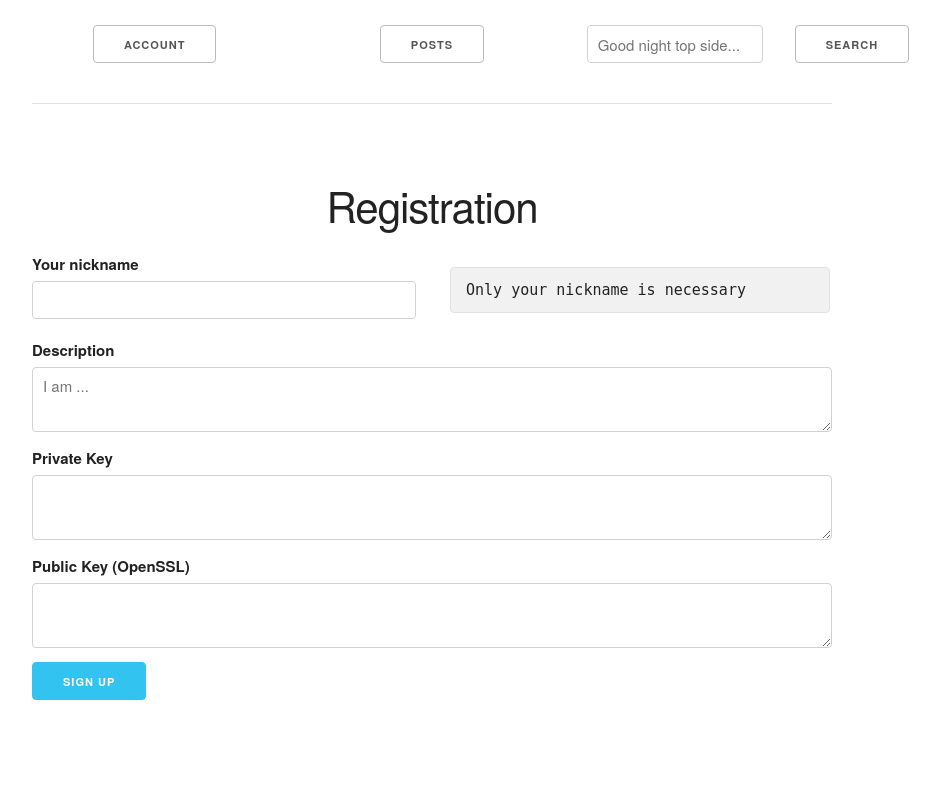
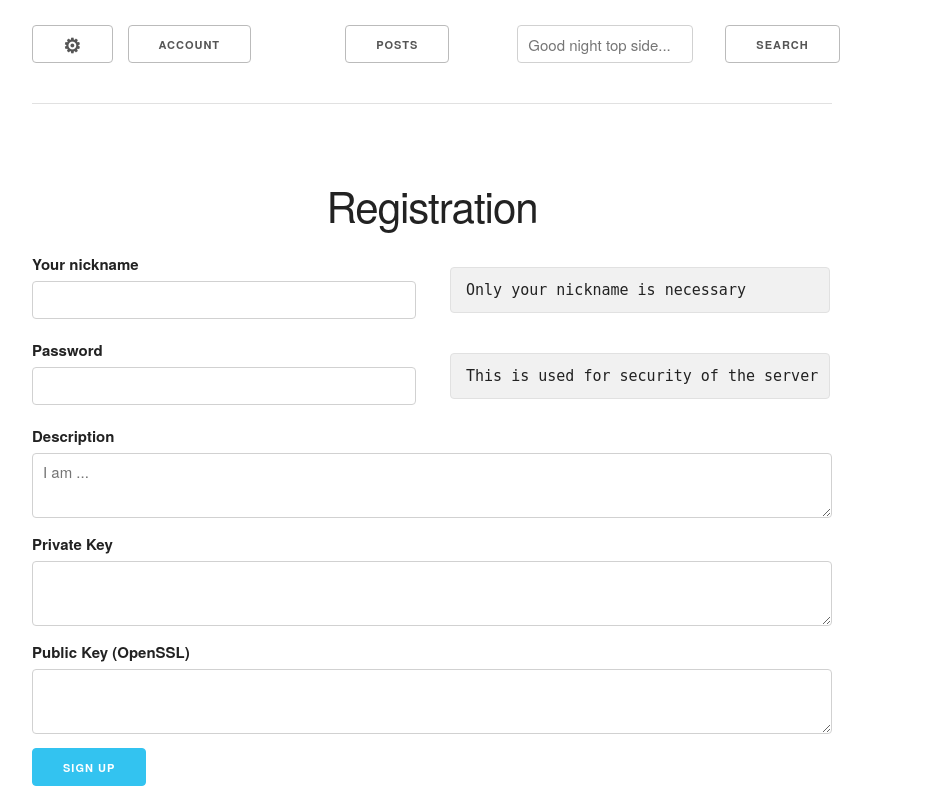
Before and after one commit to Denittka/EqSoc, a Flask app: page / in a window 1280 px wide. Shown: the whole page, without its empty margins (208-1148 px from the left). Before the commit the page ends 700 px from the top, so only its background shows below. Run offline with Flask 2, Linux system fonts and the light colour scheme.

Commit message:
Password and settings

```diff
--- a/config.ini
+++ b/config.ini
@@ -1,11 +1,11 @@
 [SERVER]
-port = 8081
+port = 8080
 address = 127.0.0.1
 
 [FLASK]
-flaskPort = 5001
+flaskport = 5000
 address = 127.0.0.1
 
 [SECURITY]
 secure = True
-password = 1234
+password = pbkdf2:sha256:260000$G72j2jb5ztH0bZe0$4681354fe98aa59536f54ff9ef14f26735e1a58fb4688c9ed2d3f14078df015e
--- a/data/forms.py
+++ b/data/forms.py
@@ -1,5 +1,5 @@
 from flask_wtf import FlaskForm
-from wtforms import StringField, SubmitField, TextAreaField, IntegerField
+from wtforms import StringField, SubmitField, TextAreaField, IntegerField, BooleanField, PasswordField
 from wtforms.validators import DataRequired
 
 
@@ -27,6 +27,7 @@ class RegistrationForm(FlaskForm):
     description = TextAreaField("Description")
     private_key = TextAreaField("Your Private Key")
     public_key = TextAreaField("Your Public Key")
+    new_password = PasswordField("Your Password")
     submit = SubmitField("Sign Up")
 
 
@@ -39,3 +40,9 @@ class AddPeerForm(FlaskForm):
     address = StringField("Peer's Address", validators=[DataRequired()])
     port = IntegerField("Port", validators=[DataRequired()])
     submit = SubmitField("Send")
+
+
+class ChangePasswordForm(FlaskForm):
+    new_password = StringField("New password")
+    turn_on = BooleanField("Turn on security password")
+    submit = SubmitField("Save")
--- a/main.py
+++ b/main.py
@@ -1,4 +1,4 @@
-from data.forms import RegistrationForm, AddPeerForm, SearchForm, NewPostForm, FollowForm, LoginForm
+from data.forms import RegistrationForm, AddPeerForm, SearchForm, NewPostForm, FollowForm, LoginForm, ChangePasswordForm
 from flask_login import LoginManager, current_user, login_required, login_user, logout_user
 from data.db_session import create_session, global_init
 from flask import Flask, redirect, render_template
@@ -6,6 +6,7 @@ from data.__all_models import User, Peer, Post, Follow
 from eqengine import Server, search, ask_for_pubkey, ask_for_users_posts
 from functools import wraps
 from configparser import ConfigParser
+from werkzeug.security import generate_password_hash, check_password_hash
 import atexit
 import rsa
 import argparse
@@ -79,7 +80,7 @@ def login():
     form = LoginForm()
     if form.validate_on_submit():
         password = config_parser["SECURITY"]["password"]
-        if password == form.password.data:
+        if check_password_hash(password, form.password.data):
             login_user(check_user)
             return redirect("/")
         else:
@@ -119,9 +120,58 @@ def register():
         file = open("data/private.pem", "w")
         file.write(form.private_key.data)
         file.close()
+        config_parser = ConfigParser()
+        config_parser.read("config.ini")
+        config_parser["SECURITY"]["password"] = generate_password_hash(form.new_password.data)
+        with open("config.ini", "w") as config:
+            config_parser.write(config)
         login_user(new_user)
         return redirect("/")
     return render_template("register.html", errors=[], form=form, search=search_form)
+
+
+@app.route("/set_password", methods=["GET", "POST"])
+@login_required
+@check
+def set_password():
+    # A page to change security settings for password.
+    search_form = SearchForm()
+    session = create_session()
+    results = __search(session, search_form)
+    if results is not None and len(results) != 0:
+        return render_template("search.html", results=results, search=SearchForm())
+    form = ChangePasswordForm()
+    config_parser = ConfigParser()
+    config_parser.read("config.ini")
+    # form.turn_on.data = True if config_parser["SECURITY"]["secure"] == "True" else False
+    if form.validate_on_submit():
+        config_parser = ConfigParser()
+        config_parser.read("config.ini")
+        print(form.turn_on.data)
+        if check_password_hash(config_parser["SECURITY"]["password"], form.new_password.data) is False and form.new_password.data != "":
+            config_parser["SECURITY"]["password"] = generate_password_hash(form.new_password.data)
+        config_parser["SECURITY"]["secure"] = "True" if form.turn_on.data else "False"
+        with open("config.ini", "w") as config:
+            config_parser.write(config)
+    return render_template("set_password.html", search=search_form, form=form)
+
+
+
+@app.route("/settings")
+@login_required
+@check
+def settings():
+    # A page to set some settings.
+    search_form = SearchForm()
+    session = create_session()
+    results = __search(session, search_form)
+    if results is not None and len(results) != 0:
+        return render_template("search.html", results=results, search=SearchForm())
+    settings = [
+    ("Add peer", "add_peer"),
+    ("Set Password", "set_password")
+    ]
+    return render_template("settings.html", search=search_form, settings=settings)
 
 
 @app.route("/add_peer", methods=["GET", "POST"])
--- a/templates/base.html
+++ b/templates/base.html
@@ -9,10 +9,13 @@
 <header style="margin-top: 1%;">
         <div class="container">
             <div class="row">
-                <div class="four columns" align="middle">
+                <div class="one column" align="middle">
+                    <a href="/settings" class="button" style="font-size: 2rem; font-weight: bold;">⚙</a>
+                </div>
+                <div class="three columns" align="middle">
                     <a href="/user/1" class="button">Account</a>
                 </div>
-                <div class="four columns" align="middle">
+                <div class="three columns" align="middle">
                     <a href="/" class="button">Posts</a>
                 </div>
                 <form method="post">
--- a/templates/register.html
+++ b/templates/register.html
@@ -20,6 +20,15 @@
             <pre><code>Only your nickname is necessary</code></pre>
         </div>
     </div>
+    <div class="row">
+        <div class="six columns">
+            <label for="password">Password</label>
+            {{ form.new_password(class="u-full-width", type="text", id="password") }}
+        </div>
+        <div class="six columns">
+            <pre><code>This is used for security of the server</code></pre>
+        </div>
+    </div>
     <label for="description">Description</label>
     {{ form.description(type="textarea", class="u-full-width", placeholder="I am ...", id="description") }}
     <label for="private-key" style="margin-top: 1%;">Private Key</label>
```
Also changed, not shown: templates/set_password.html (added, +22 -0 lines), templates/settings.html (added, +19 -0 lines).
